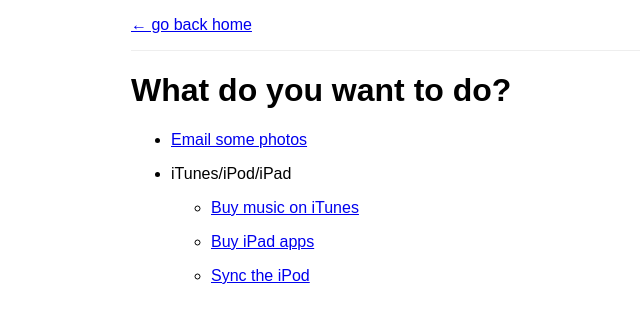
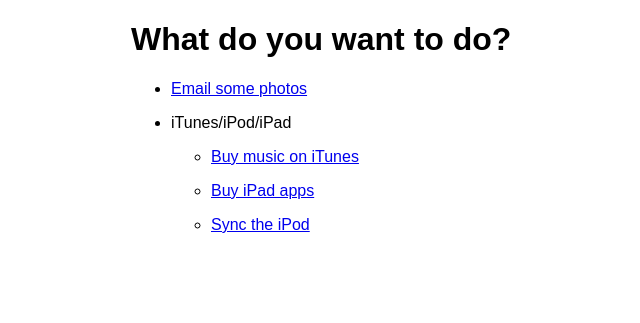
Before and after one commit to bensmithett/techsupport, a Jekyll site: the page built from index.md, in a window 1280 px wide. Shown: the top 323 px of the page, without its empty margins (149-789 px from the left). Built offline with Jekyll 4.4.1, drawn with Linux system fonts in a browser that asks for light colours; Markdown is read by kramdown in place of the engine named in the settings.

Commit message:
Fix 'home' link

```diff
--- a/_layouts/default.html
+++ b/_layouts/default.html
@@ -9,9 +9,12 @@
     </head>
     <body>
       <div class="page">
-        <div class="nav">
-          <a href="/">&larr; go back home</a>
-        </div>
+        {% if page.title != 'What do you want to do?' %}
+          <div class="nav">
+            <a href="../">&larr; go back home</a>
+          </div>
+        {% endif %}
+
         <h1>{{ page.title }}</h1>
         {{ content }}
       </div>
```
